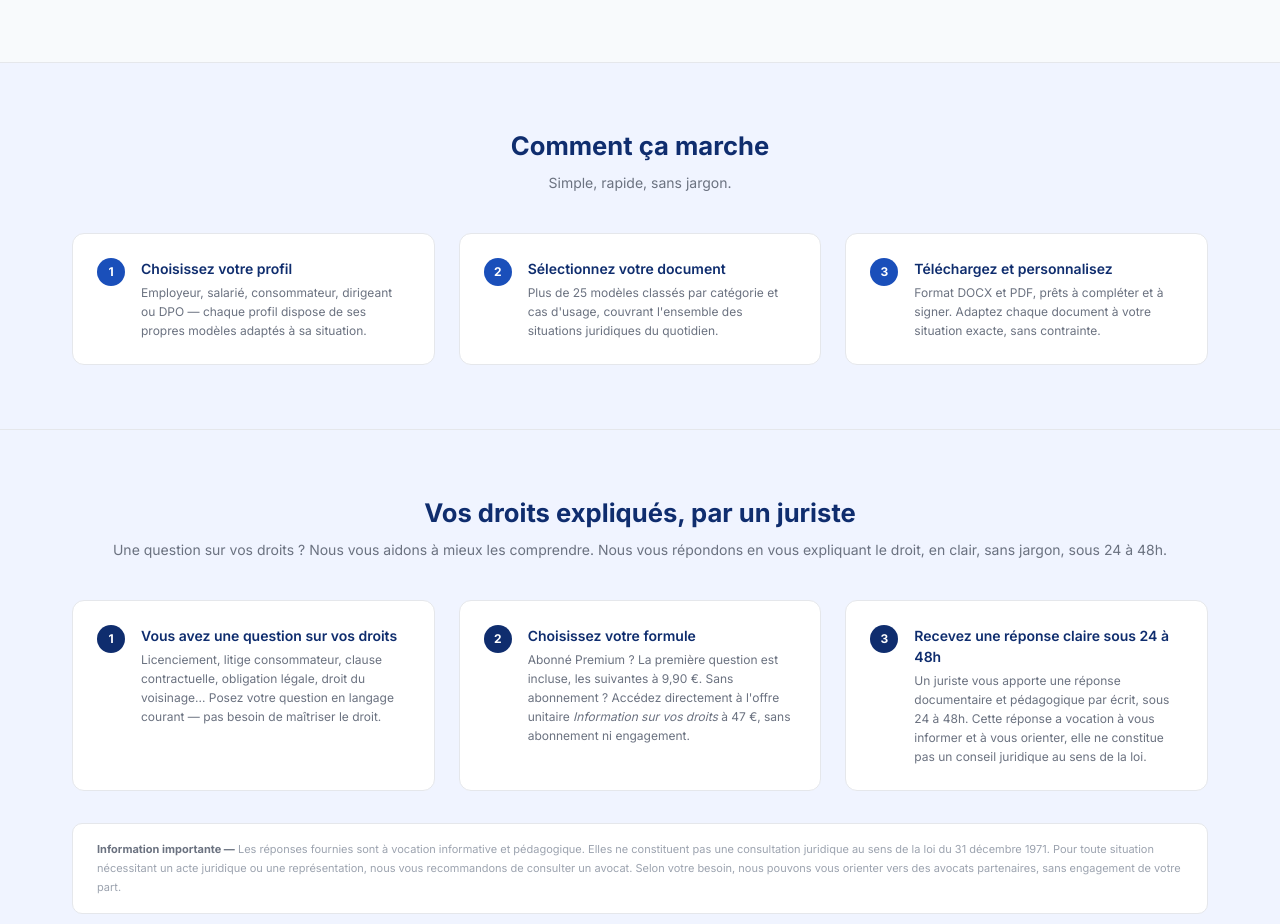
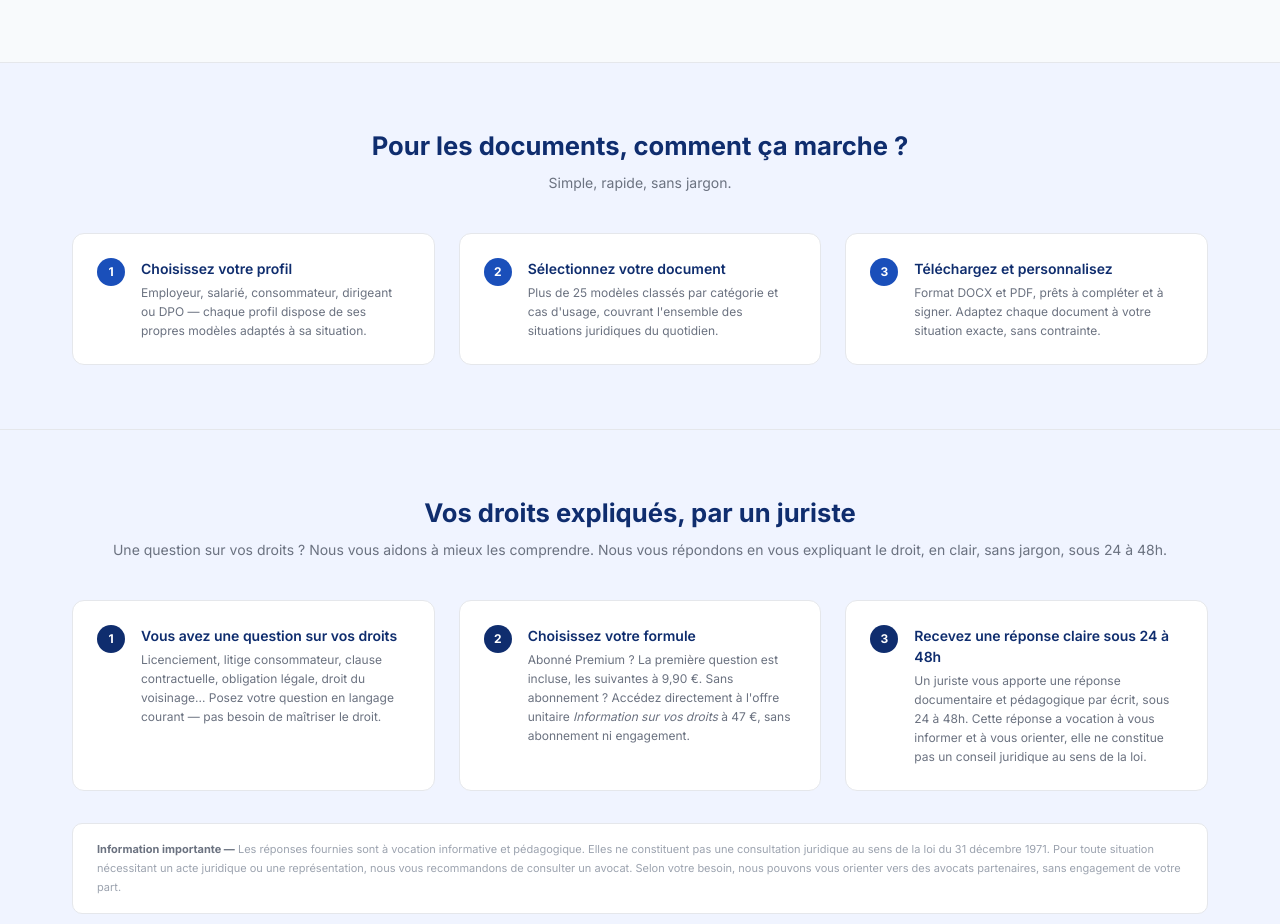
Before and after one commit to SYPA-ASSO/docutheque, a React (Vite) app: page / in a window 1280 px wide. Shown: the part 1945-2869 px from the top of the page. Built offline with nearby package versions, Linux system fonts and the light colour scheme.

Commit message:
HowItWorks titre documents mis a jour

```diff
--- a/src/components/HowItWorks.tsx
+++ b/src/components/HowItWorks.tsx
@@ -5,7 +5,7 @@ export default function HowItWorks() {
       <section style={{background: '#f0f4ff', borderTop: '1px solid #e5e7eb', borderBottom: '1px solid #e5e7eb', padding: '4rem 0'}}>
         <div style={{maxWidth: '1200px', margin: '0 auto', padding: '0 2rem'}}>
           <div style={{textAlign: 'center', marginBottom: '2.5rem'}}>
-            <h2 style={{fontSize: '1.6rem', fontWeight: '700', color: '#0f2d6e'}}>Comment ça marche</h2>
+            <h2 style={{fontSize: '1.6rem', fontWeight: '700', color: '#0f2d6e'}}>Pour les documents, comment ça marche ?</h2>
             <p style={{color: '#6b7280', fontSize: '0.875rem', marginTop: '6px'}}>Simple, rapide, sans jargon.</p>
           </div>
           <div style={{display: 'grid', gridTemplateColumns: 'repeat(3, 1fr)', gap: '1.5rem'}}>
```
